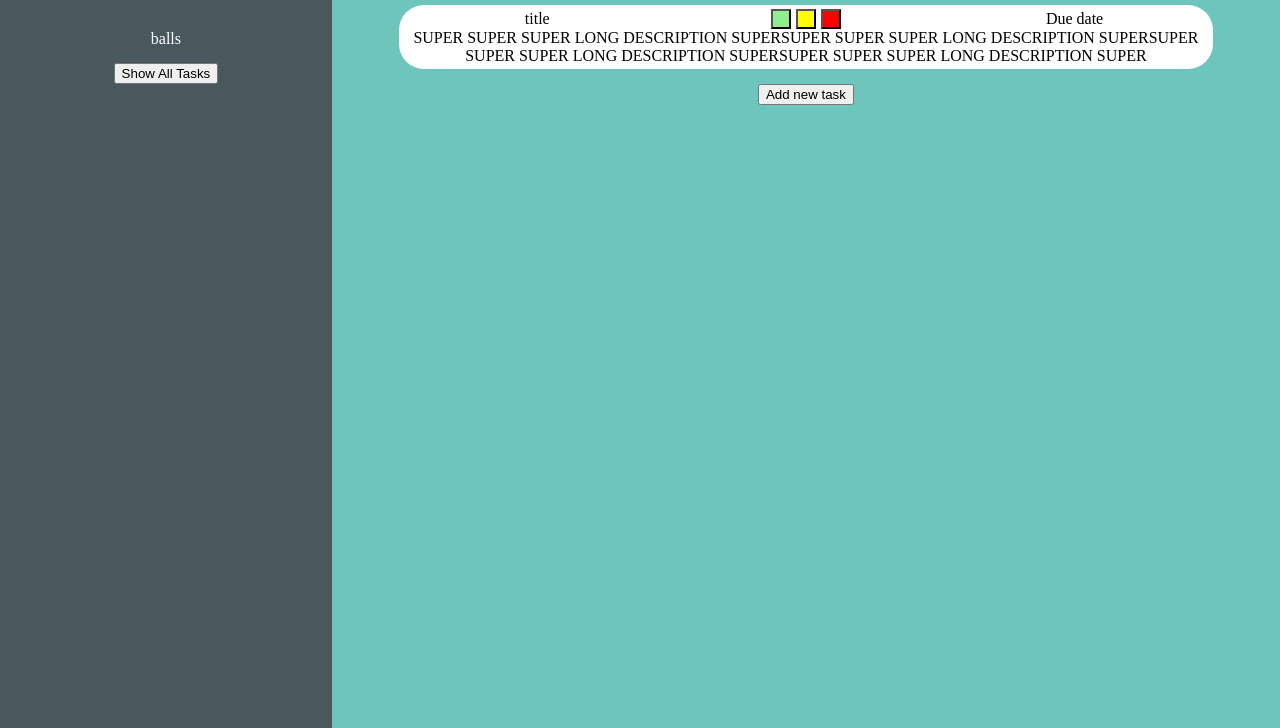
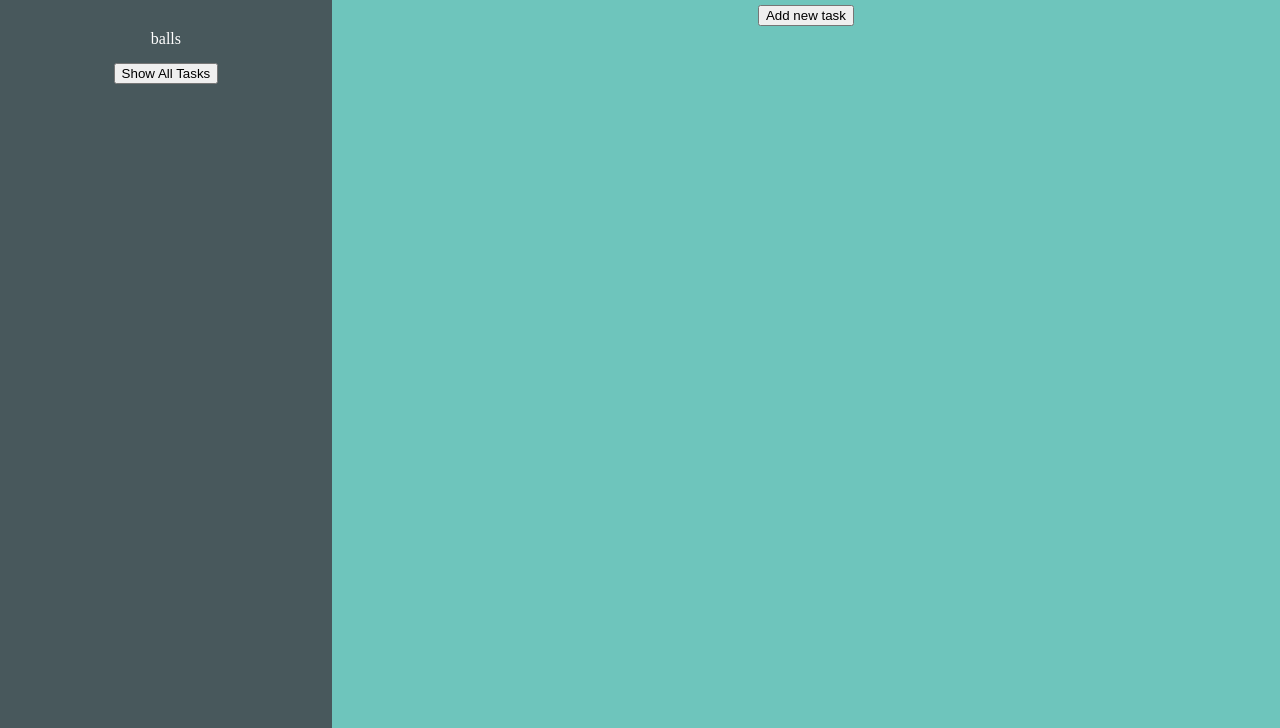
Before and after one commit to Joel-Singh/TODO-list, a website built with webpack: page dist/index.html in a window 1280 px wide. Shown: the part 72-800 px from the top of the page. Built offline with nearby package versions, Linux system fonts and the light colour scheme.

Commit message:
Remove blank placeholder task in html

```diff
--- a/dist/index.html
+++ b/dist/index.html
@@ -30,20 +30,6 @@
     <main>
       <h1 class="project-name">Project Name</h1>
       <div class="task-list">
-        <div class="task open">
-          <span class="title">title</span>
-          <div class="priority-btn-wrapper">
-            <button class="not-urgent-btn"></button>
-            <button class="urgent-btn"></button>
-            <button class="very-urgent-btn"></button>
-          </div>
-          <span class="due-date">Due date</span>
-          <span class="description"
-            >SUPER SUPER SUPER LONG DESCRIPTION SUPERSUPER SUPER SUPER LONG
-            DESCRIPTION SUPERSUPER SUPER SUPER LONG DESCRIPTION SUPERSUPER SUPER
-            SUPER LONG DESCRIPTION SUPER
-          </span>
-        </div>
         <button type="button" class="new-task-btn">Add new task</button>
         <div class="new-task-input task" style="display: none">
           <input type="text" value="title" class="title">
```
